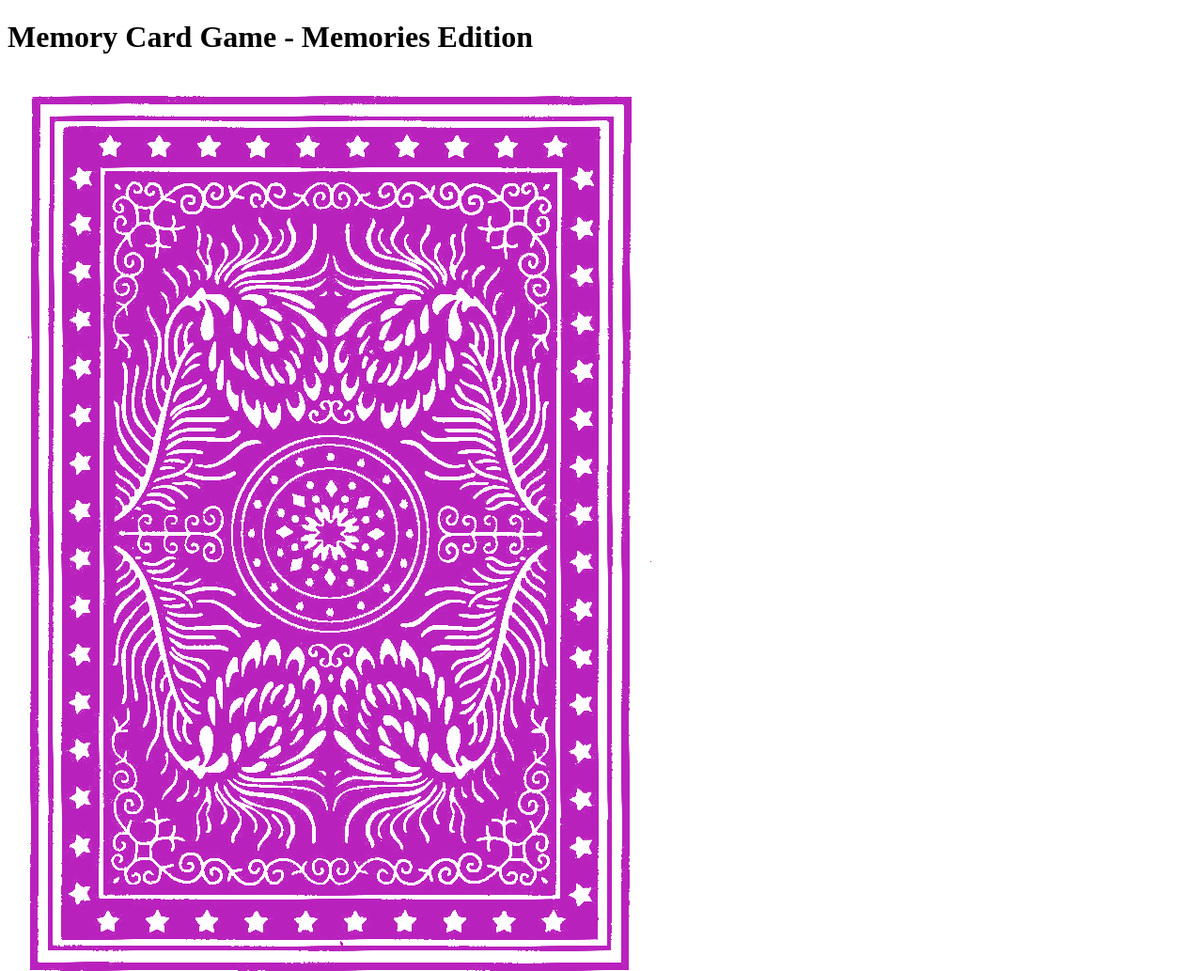
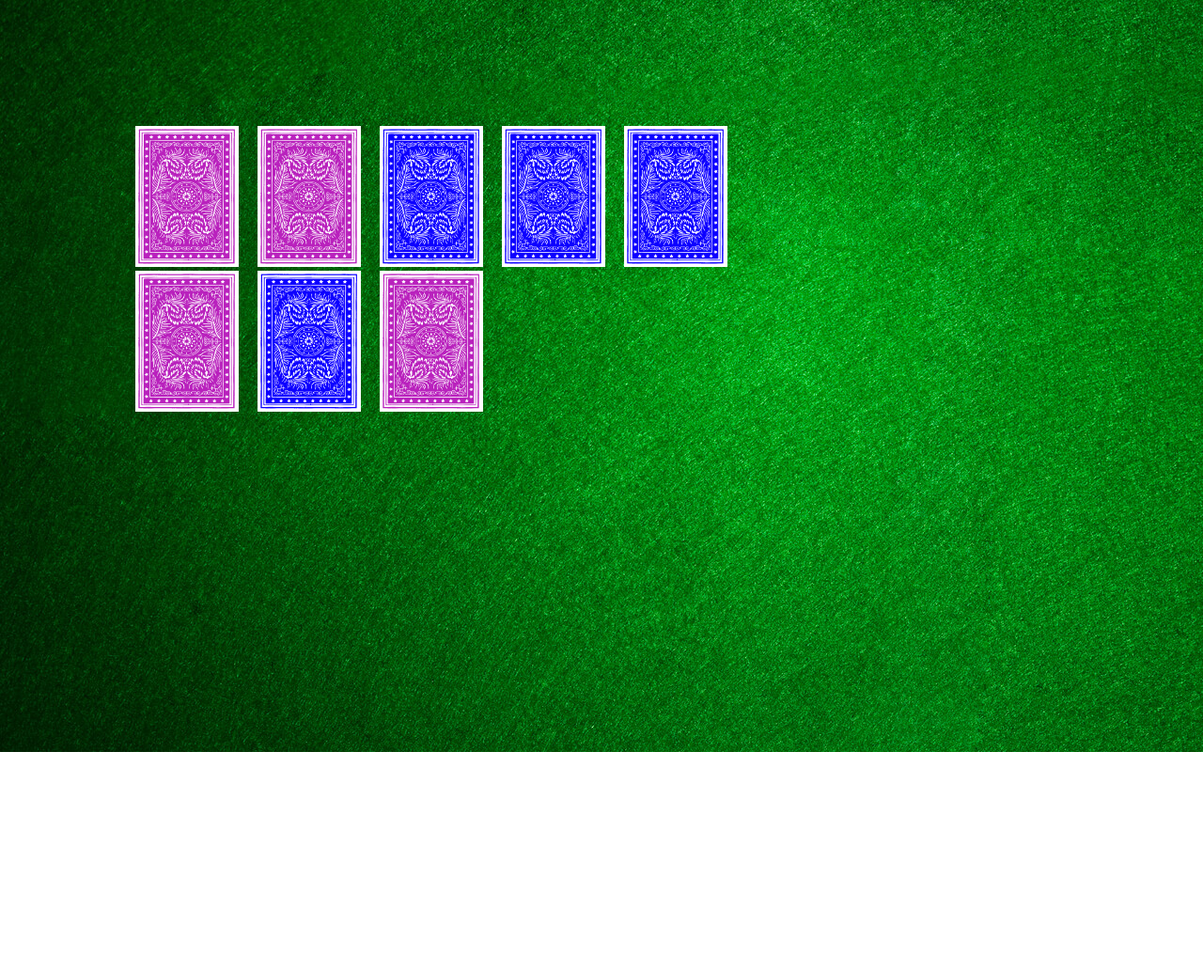
Before and after one commit to dbranc0/Memoirs, a plain HTML site: page index.html in a window 1280 px wide. Shown: the top 1033 px of the page at 94% size. After the commit the page ends 800 px from the top, so only its background shows below. Drawn offline with Linux system fonts and the light colour scheme.

Commit message:
Added CSS

```diff
--- a/index.html
+++ b/index.html
@@ -7,12 +7,24 @@
     <title>Document</title>
     <style>
         a.card {
-            border-style: solid;
+            margin: 10px;
+        }
+
+        #table {
+            padding: 10%;
+        }
+
+        .cardImg {
+            height: 150px;
+            width: 110px;
+        }
+
+        body {
+            background-image: url("./assets/table.jpg");
         }
     </style>
 </head>
 <body>
-    <h1>Memory Card Game - Memories Edition</h1>
     <div id="table">
     </div>
     <script src="helper.js"></script>
```
